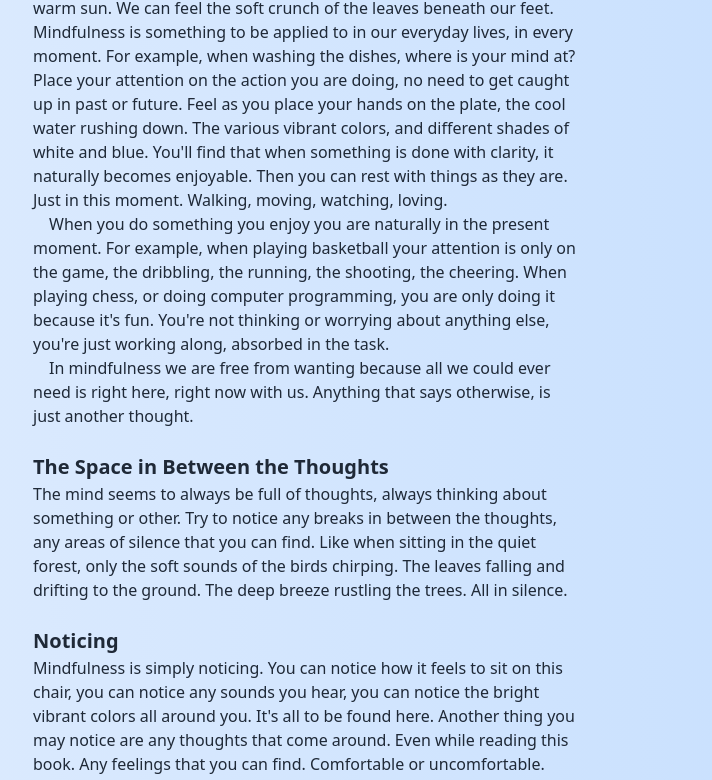
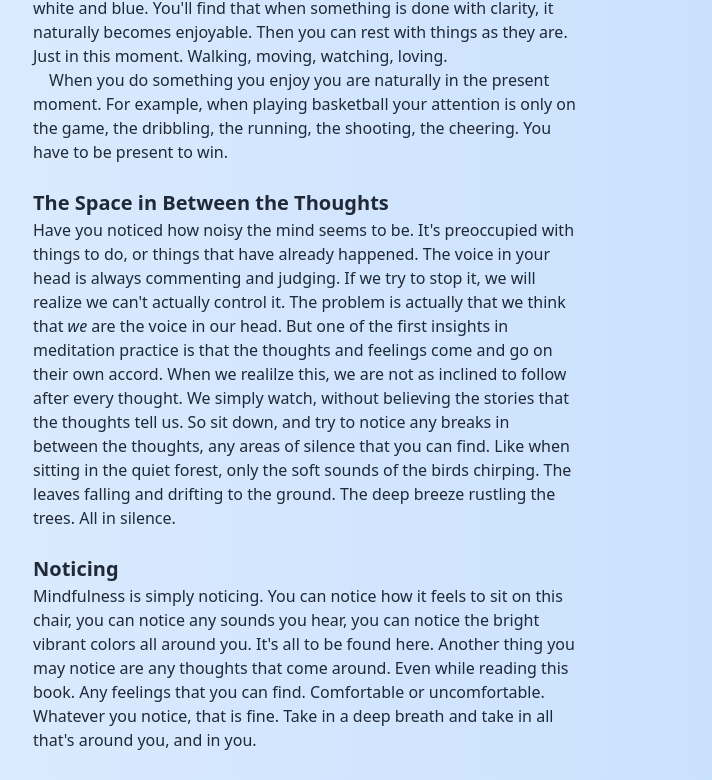
Before and after one commit to JoshuaChou10/mindfulness, a Next.js app: page /mindfulness-course in a window 1280 px wide. Shown: the part 1170-1950 px from the top of the page, without its empty margins (47-759 px from the left). Built offline with nearby package versions, Linux system fonts and the light colour scheme.

Commit message:
updated introduction excercise

```diff
--- a/pages/mindfulness-course.tsx
+++ b/pages/mindfulness-course.tsx
@@ -28,18 +28,16 @@ const sections: { [key: string]: Section } = {
       <h1 style="font-size: 1.25rem; font-weight: bold;">An Introduction</h1>
       <p>&emsp;If we take a good look at the human life, it is full of experience.  We get to be a child, go to school, meet new people, grow up, find a job, raise a family. We get to feel the happiness of spending time with people we love. And the stress when things don&#39;t go our way. If we take a look, our lives are characterized by various experiences, some of which we like, and some of which we dislike. </p>
 <p>&emsp;Many of us are generally in a rush. We&#39;re late for the bus, still have to study for that test. We go upstairs, get bored, then go downstairs. We try good food, decent food, get tired of that too. We climb a mountain, go skydiving, watch television. We argue, we forgive. We laugh and cry. We search, and search. We strive for a better university, a better resume, a better job. We strive to be liked, to feel secure, to find happiness. </p>
-<p>&emsp;If you take a look, you really have to give us some credit. We continue on like this, doing everything we can. </p>
-<p>&emsp;Mindfulness is a way of staying connected. It is a way of slowing down and taking a good look at every moment. Here you will find a fuller way to live. A way characterized by awareness joy, love, lightness, and clarity. When I first started practicing mindfulness at the age of 13 I immediately became very interested. I really wanted to understand, to experience everything fully. I got interested in books, in meditation, and in the present moment. Mindfulness brought me back to myself. As I continued through my practice I started noticing some changes. Things that used to stress me out no longer bothered me. I naturally felt more confident. Gradually a sense of lightness, balance, and peace embraced me. Sometimes I would even catch myself smiling for no specific reason. Of course emotions such as stress and anger do sometimes arise, but now there is and ease to them. Without resisting or holding on, everything is experienced as lightness. </p>
-<p>&emsp;Through practicing mindfulness and understanding, we can walk around life with eyes wide open. Just washing the dishes, making conversation, drinking some tea. It&#39;s all here for you to discover. The best part is that you can start now. Anyone can, at any age, and any circumstance. It&#39;s so simple, why not give it a try?</p>
-<p>&emsp;We no longer have to follow those stressful feelings, or fearful thoughts. Instead we simply notice whatever arises. Each with a loving understanding, and a letting go.</p>
+<p>&emsp;If you take a look, you really have to give us some credit. If we look closely, most of the time, we do what we do because we want to avoid stress and be happy.  </p>
+<p>&emsp;Mindfulness is a way of staying connected. Through mindfulness we can begin to explore life, including each experience, sensation and reaction.  It is a way of slowing down and taking a good look at every moment. So you can say that it is a fuller way to live. A way characterized by awareness joy, love, lightness, and clarity. When I first started practicing mindfulness at the age of 13 I became very interested. I wanted to understand and to experience everything fully. I got interested in books, in meditation, and in the present moment. Through mindfulness I began to know myself better. As I continued through my practice I started noticing some changes. Things that used to stress me out no longer bothered me. I naturally felt more confident. Gradually a sense of lightness, balance, and peace started to grow. Sometimes I would even catch myself smiling for no specific reason. Of course emotions such as stress and anger do sometimes arise, but I am able to deal with them with greater clarity and ease. </p>
 <p>&emsp;Mindfulness means living in the present moment. We are aware. When walking in a trail we can feel the soft breeze on our face, the warm sun. We can feel the soft crunch of the leaves beneath our feet. Mindfulness is something to be applied to in our everyday lives, in every moment. For example, when washing the dishes, where is your mind at? Place your attention on the action you are doing, no need to get caught up in past or future. Feel as you place your hands on the plate, the cool water rushing down. The various vibrant colors, and different shades of white and blue. You'll find that when something is done with clarity, it naturally becomes enjoyable. Then you can rest with things as they are. Just in this moment. Walking, moving, watching, loving.  </p>
-<p>&emsp;When you do something you enjoy you are naturally in the present moment. For example, when playing basketball your attention is only on the game, the dribbling, the running, the shooting, the cheering. When playing chess, or doing computer programming, you are only doing it because it&#39;s fun. You&#39;re not thinking or worrying about anything else, you&#39;re just working along, absorbed in the task.</p>
-<p>&emsp;In mindfulness we are free from wanting because all we could ever need is right here, right now with us. Anything that says otherwise, is just another thought.</p>
+<p>&emsp;When you do something you enjoy you are naturally in the present moment. For example, when playing basketball your attention is only on the game, the dribbling, the running, the shooting, the cheering. You have to be present to win.</p>
 <br>
 <h1 style="font-size: 1.25rem; font-weight: bold;">The Space in Between the Thoughts</h1>
 
-<p>The mind seems to always be full of thoughts, always thinking about something or other.
-Try to notice any breaks in between the thoughts, any areas of silence that you can find.
+<p>Have you noticed how noisy the mind seems to be. It's preoccupied with things to do, or things that have already happened. The voice in your head is always commenting and judging. If we try to stop it, we will realize we can't actually control it.
+The problem is actually that we think that <i>we</i> are the voice in our head. But one of the first insights in meditation practice is that the thoughts and feelings come and go on their own accord. When we realilze this, we are not as inclined to follow after every thought. We simply watch, without believing the stories that the thoughts tell us.
+So sit down, and try to notice any breaks in between the thoughts, any areas of silence that you can find.
 Like when sitting in the quiet forest, only the soft sounds of the birds chirping. The leaves falling and drifting to the ground. The deep breeze rustling the trees. All in silence. </p>
 
 <br>
```
